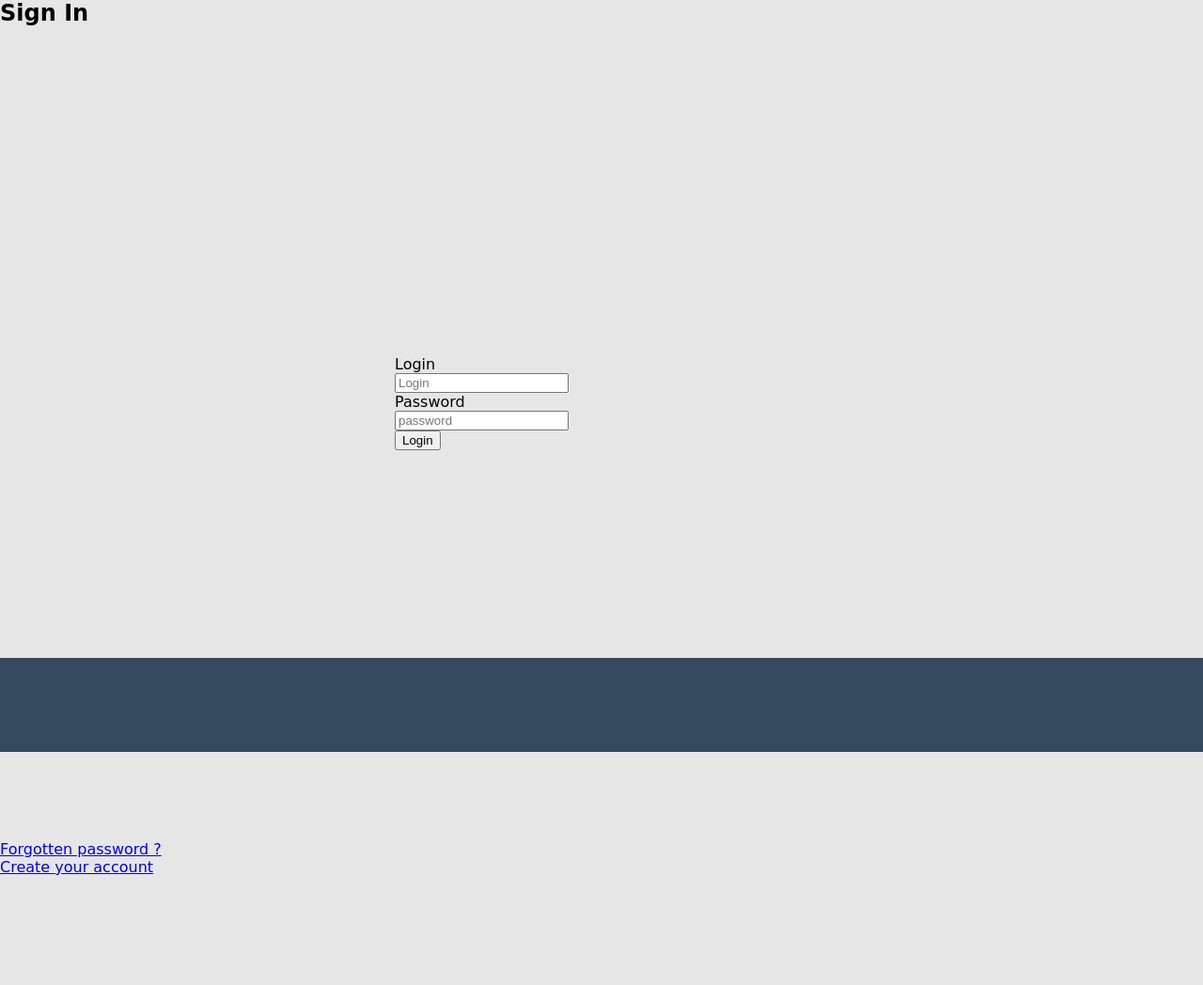
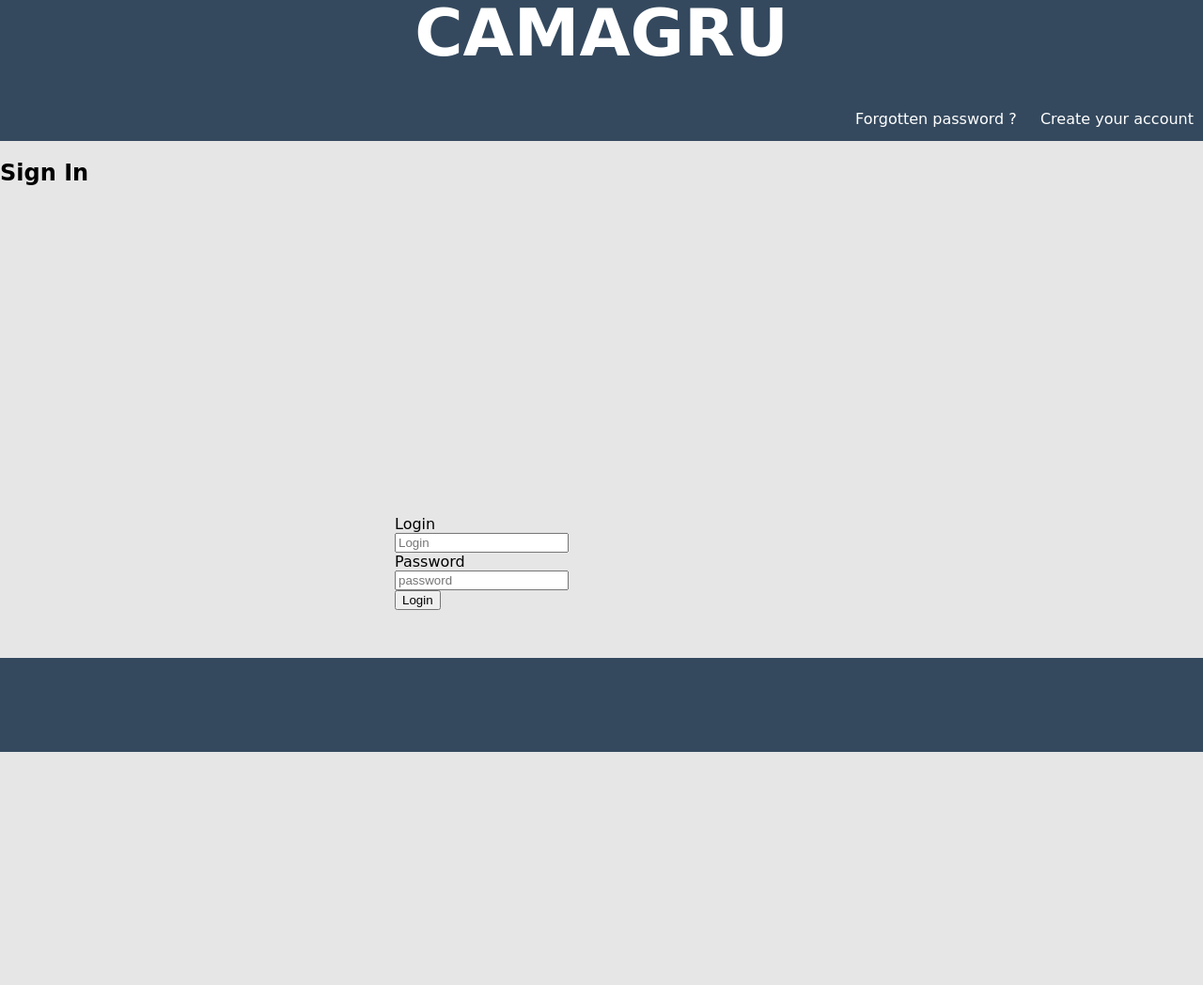
Before and after one commit to JeremTS77/camagru, a PHP site: page /client/views/signin.php in a window 1280 px wide. Shown: the whole page at 94% size. Before the commit the page ends 931 px from the top, so only its background shows below. Run offline with PHP 8.4, Linux system fonts and the light colour scheme; some web fonts are replaced.

Commit message:
Header and Footer

```diff
--- a/client/css/camagru.css
+++ b/client/css/camagru.css
@@ -19,20 +19,23 @@ html, body {
 header{
 	background:#34495e;
 	width : 100%;
-	height: 100px;
+	height: 150px;
 }
 header h1{
 	text-align:center;
 	color : white;
-	line-height : 100px;
-	font-size : 100px;
-	height : 70%;
+	line-height : 70px;
+	font-size : 70px;
 }
 header nav{
 	float:right;
 	font-size:16px;
+	height : 30%;
+}
+header a{
+	margin : 10px;
 	text-decoration:none;
-	height : 30%;
+	color:white;
 }
 footer{
 	background:#34495e;
--- a/client/views/signin.php
+++ b/client/views/signin.php
@@ -12,6 +12,14 @@ if (!isset($_SESSION['login'])){
 	</head>
 
 	<body>
+		<header>
+			<h1>CAMAGRU</h1>
+			<nav>
+			<a href="/client/views/resetpassword.php">Forgotten password ?</a>
+			<a href="/client/views/signup.php">Create your account</a>
+			</nav>
+		</header>
+
 		<h2 class="PageTitle">Sign In</h2>
 
 		<div class= "form">
@@ -29,11 +37,9 @@ if (!isset($_SESSION['login'])){
 
 				<input type="submit" value="Login">
 			</form>
-			<a href="/client/views/resetpassword.php">Forgotten password ?</a>
 			</section>
 		</div>
 		<div>
-			<a href="/client/views/signup.php">Create your account</a>
 		</div>
 
 
```
